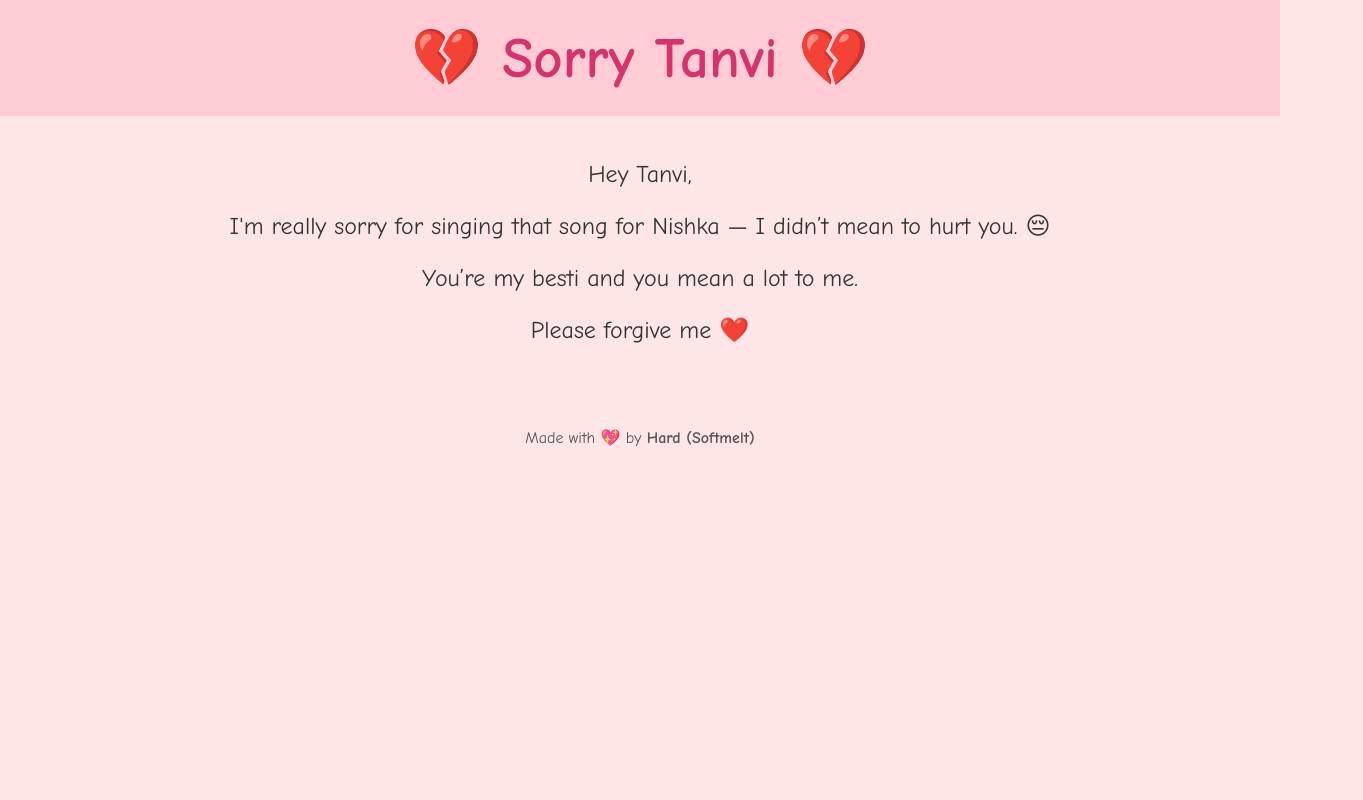
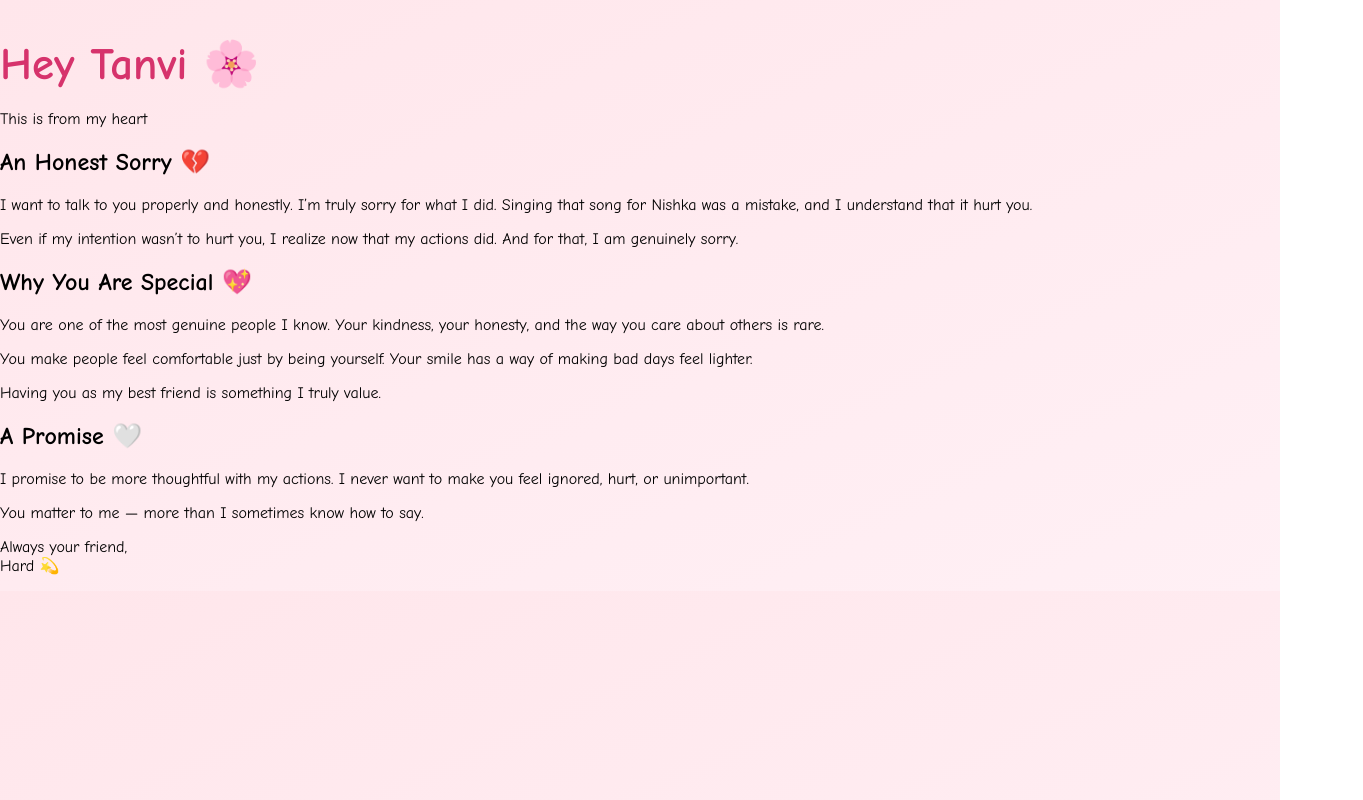
Before and after one commit to softmelt/Sorrytanvi, a plain HTML site: page index.html in a window 1280 px wide. Shown: the whole page, 1363 px wide, since content can reach past the window. Drawn offline with Linux system fonts and the light colour scheme.

Commit message:
index.html

```diff
--- a/index.html
+++ b/index.html
@@ -1,70 +1,66 @@
 <!DOCTYPE html>
 <html lang="en">
 <head>
-    <meta charset="UTF-8">
-    <meta name="viewport" content="width=device-width, initial-scale=1.0">
-    <title>Sorry Tanvi 💔</title>
-    <style>
-        body {
-            margin: 0;
-            padding: 0;
-            font-family: 'Comic Sans MS', cursive, sans-serif;
-            background: #ffe6e6;
-            color: #333;
-            text-align: center;
-        }
-        header {
-            background: #ffccd5;
-            padding: 30px;
-        }
-        h1 {
-            font-size: 3rem;
-            color: #d6336c;
-            margin: 0;
-            animation: heartBeat 1.5s infinite;
-        }
-        @keyframes heartBeat {
-          0%,100% { transform: scale(1); }
-          50% { transform: scale(1.2); }
-        }
-        .message {
-            padding: 20px;
-            font-size: 1.5rem;
-        }
-        .song {
-            margin-top: 30px;
-        }
-        iframe {
-            width: 90%;
-            height: 250px;
-            border: none;
-            border-radius: 15px;
-        }
-        .footer {
-            margin-top: 40px;
-            font-size: 1rem;
-            color: #555;
-        }
-    </style>
+<meta charset="UTF-8" />
+<meta name="viewport" content="width=device-width, initial-scale=1.0" />
+<title>For Tanvi 💗</title>
+<link rel="stylesheet" href="style.css" />
 </head>
 <body>
 
-<header>
-    <h1>💔 Sorry Tanvi 💔</h1>
-</header>
 
-<div class="message">
-    <p>Hey Tanvi,</p>
-    <p>I'm really sorry for singing that song for Nishka — I didn’t mean to hurt you. 😔</p>
-    <p>You’re my besti and you mean a lot to me.</p>
-    <p>Please forgive me ❤️</p>
-</div>
+<section class="hero">
+<h1>Hey Tanvi 🌸</h1>
+<p>This is from my heart</p>
+</section>
 
 
+<section class="card">
+<h2>An Honest Sorry 💔</h2>
+<p>
+I want to talk to you properly and honestly.
+I’m truly sorry for what I did. Singing that song for Nishka was a mistake,
+and I understand that it hurt you.
+</p>
+<p>
+Even if my intention wasn’t to hurt you, I realize now that my actions did.
+And for that, I am genuinely sorry.
+</p>
+</section>
 
-<div class="footer">
-    <p>Made with 💖 by <strong>Hard (Softmelt)</strong></p>
-</div>
+
+<section class="card highlight">
+<h2>Why You Are Special 💖</h2>
+<p>
+You are one of the most genuine people I know.
+Your kindness, your honesty, and the way you care about others is rare.
+</p>
+<p>
+You make people feel comfortable just by being yourself.
+Your smile has a way of making bad days feel lighter.
+</p>
+<p>
+Having you as my best friend is something I truly value.
+</p>
+</section>
+
+
+<section class="card">
+<h2>A Promise 🤍</h2>
+<p>
+I promise to be more thoughtful with my actions.
+I never want to make you feel ignored, hurt, or unimportant.
+</p>
+<p>
+You matter to me — more than I sometimes know how to say.
+</p>
+</section>
+
+
+<section class="footer">
+<p>Always your friend,<br />Hard 💫</p>
+</section>
+
 
 </body>
 </html>
```
